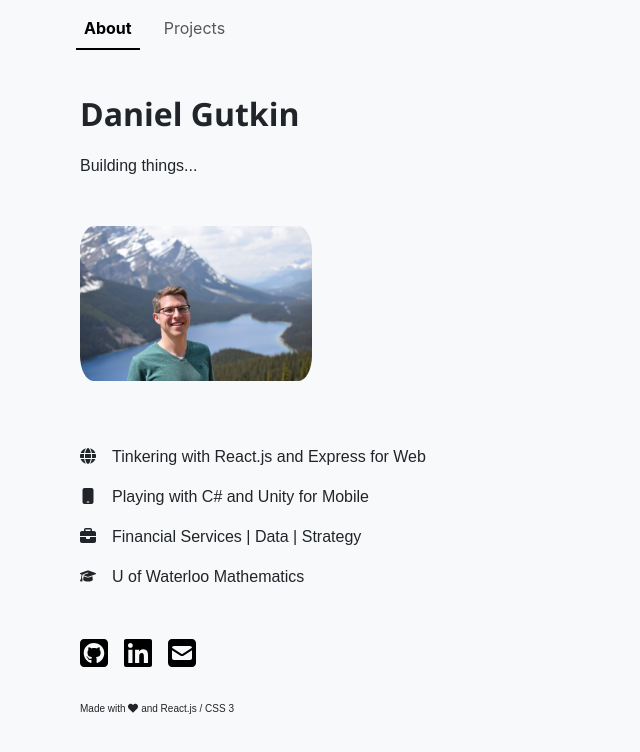
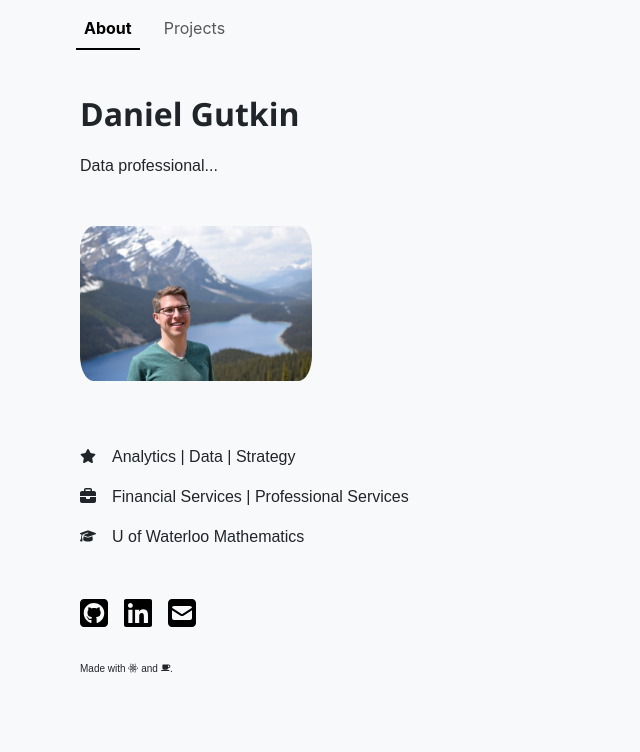
Before and after one commit to dgutkin/personal-website, a React (Create React App) app: page / in a window 1280 px wide. Shown: the top 752 px of the page, without its empty margins (0-640 px from the left). Built offline with nearby package versions, Linux system fonts and the light colour scheme.

Commit message:
Rewrite bullets on the about page

```diff
--- a/src/pages/About.js
+++ b/src/pages/About.js
@@ -5,11 +5,11 @@ import Col from 'react-bootstrap/Col';
 import Image from 'react-bootstrap/Image';
 
 import { FontAwesomeIcon } from '@fortawesome/react-fontawesome'
-import { faGlobe } from '@fortawesome/free-solid-svg-icons'
-import { faMobile } from '@fortawesome/free-solid-svg-icons'
+import { faStar } from '@fortawesome/free-solid-svg-icons'
 import { faBriefcase } from '@fortawesome/free-solid-svg-icons'
 import { faGraduationCap } from '@fortawesome/free-solid-svg-icons'
-import { faHeart } from '@fortawesome/free-solid-svg-icons'
+import { faReact } from '@fortawesome/free-brands-svg-icons'
+import { faMugSaucer } from '@fortawesome/free-solid-svg-icons'
 import { faSquareGithub } from '@fortawesome/free-brands-svg-icons'
 import { faLinkedin } from '@fortawesome/free-brands-svg-icons'
 import { faSquareEnvelope } from '@fortawesome/free-solid-svg-icons'
@@ -26,7 +26,7 @@ function About() {
                     <Row>
                         <p id="name">Daniel Gutkin</p>
                         <br/>
-                        <p>Building things...</p>
+                        <p>Data professional...</p>
                     </Row>
                     <Row>
                         <Image className="profile-img" src="Dan_Photo.jpg"/>
@@ -34,16 +34,12 @@ function About() {
                     <Row>
                         <ul className="experience-list">
                             <li>
-                                <p><FontAwesomeIcon className="list-icon" icon={faGlobe} /></p>
-                                <p>Tinkering with React.js and Express for Web</p>
-                            </li>
-                            <li>
-                                <p><FontAwesomeIcon className="list-icon" icon={faMobile} /></p>
-                                <p>Playing with C# and Unity for Mobile</p>
+                                <p><FontAwesomeIcon className="list-icon" icon={faStar} /></p>
+                                <p>Analytics | Data | Strategy</p>
                             </li>
                             <li>
                                 <p><FontAwesomeIcon className="list-icon" icon={faBriefcase} /></p>
-                                <p>Financial Services | Data | Strategy</p>
+                                <p>Financial Services | Professional Services</p>
                             </li>
                             <li>
                                 <p><FontAwesomeIcon className="list-icon" icon={faGraduationCap} /></p>
@@ -65,7 +61,7 @@ function About() {
                         </div>
                     </Row>
                     <Row>
-                        <p id="made-from-label">Made with <FontAwesomeIcon icon={faHeart}/> and React.js / CSS 3</p>
+                        <p id="made-from-label">Made with <FontAwesomeIcon icon={faReact}/> and <FontAwesomeIcon icon={faMugSaucer} size="xs"/>.</p>
                     </Row>
                 </Col>
             </Row>
```
